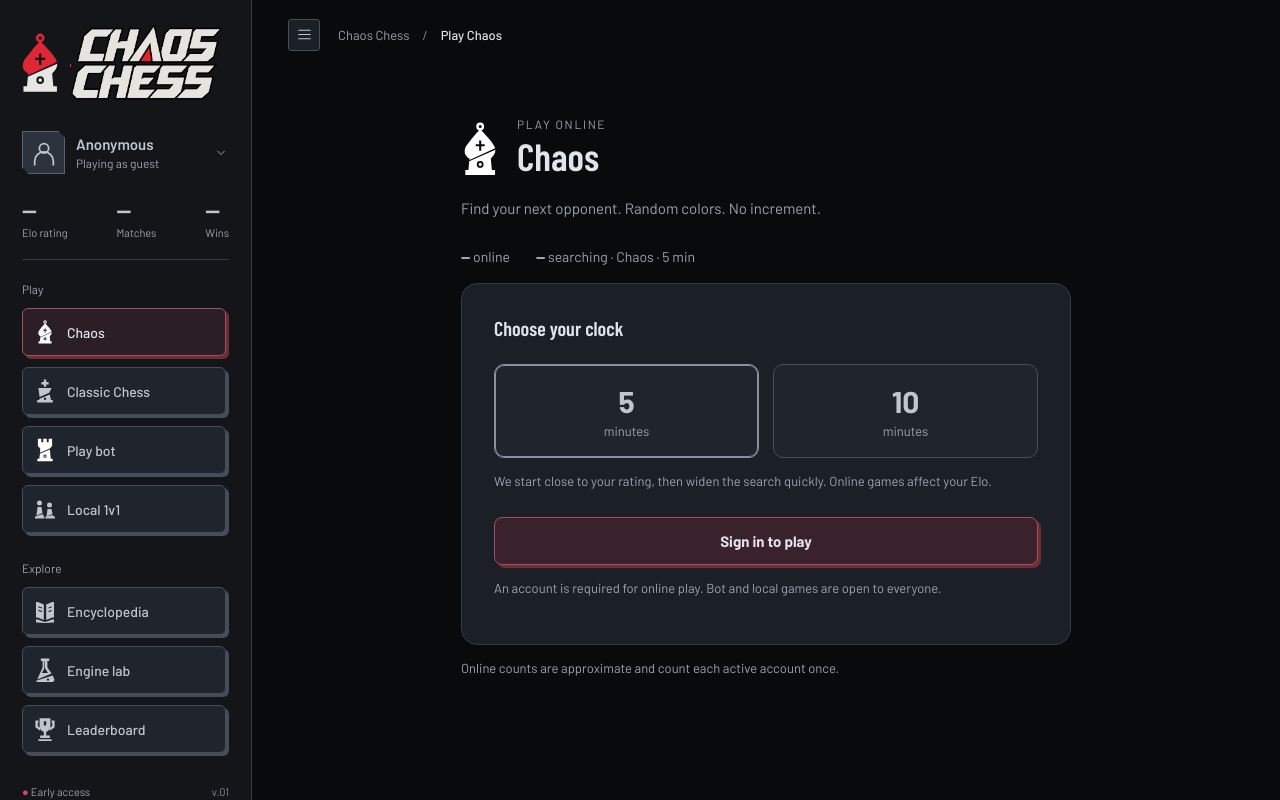
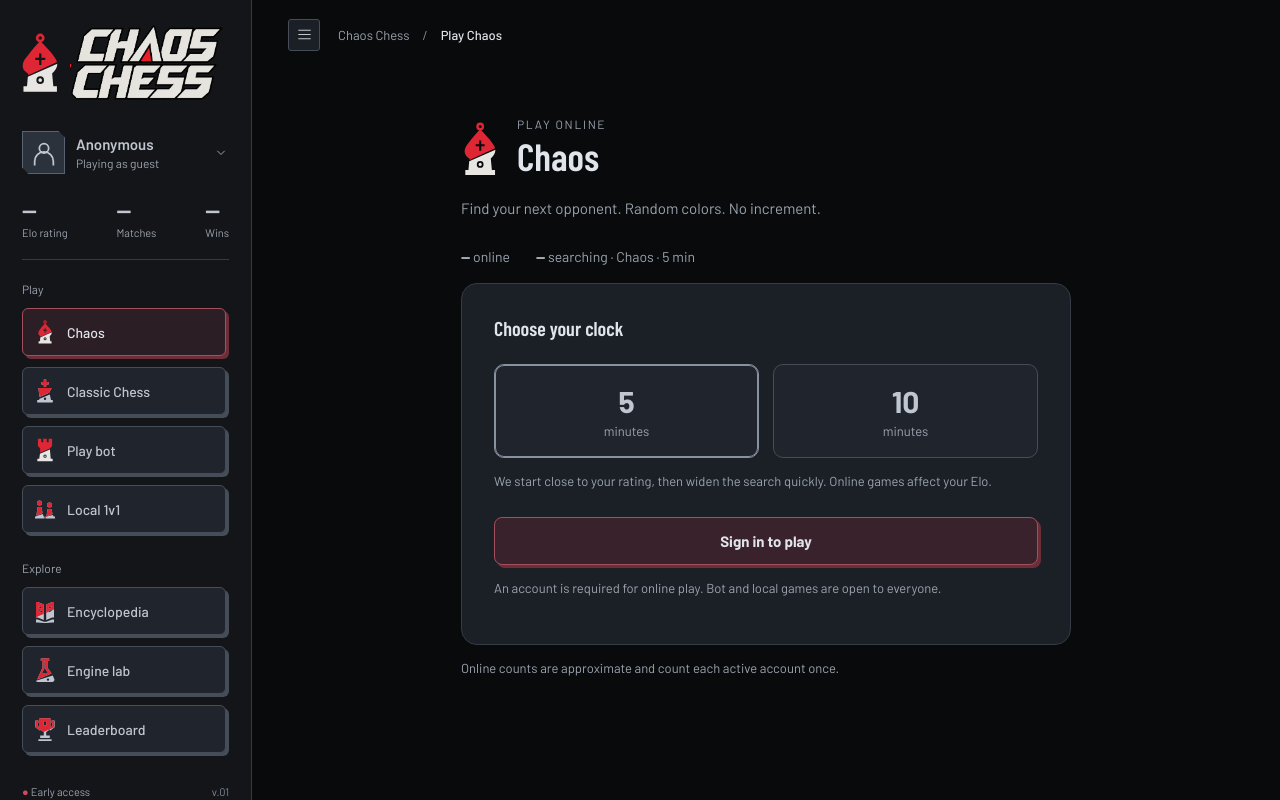
Before and after one commit to Sain-orshikh/chaos-chess, a Next.js app: page /chaos in a window 1280 px wide. Built offline with nearby package versions, Linux system fonts and the light colour scheme; no server answers.

Commit message:
icon upd

```diff
--- a/src/app/globals.css
+++ b/src/app/globals.css
@@ -19,6 +19,7 @@
   --border-selected: #87919f;
   --shadow: #353c47;
   --red: #ce4b5e;
+  --brand-red: #df2634;
   --red-button: #3a222c;
   --red-button-hover: #4a2b37;
   --red-border: #a34f5d;
@@ -1672,7 +1673,7 @@ h1, h2, h3 {
 .resume-match p { color: var(--muted); margin: 6px 0 0; font-size: 13px; }
 
 .nav-symbol { width: 20px; height: 24px; flex-shrink: 0; object-fit: contain; color: var(--foreground); }
-.nav-brand-symbol { filter: brightness(0) invert(1); }
+.nav-symbol-accent { fill: var(--brand-red); }
 
 .google-sign-in { display: block; text-align: center; padding: 12px 16px; margin: 16px 0; border: 1px solid var(--border-selected); border-radius: 8px; text-decoration: none; font-weight: 600; }
 .google-sign-in:hover { background: rgba(128, 128, 128, .15); }
--- a/src/components/nav-icon.tsx
+++ b/src/components/nav-icon.tsx
@@ -1,4 +1,5 @@
 import Image from "next/image";
+import { useId } from "react";
 
 export type NavIconName = "chaos" | "classic" | "bot" | "local" | "book" | "lab" | "trophy";
 
@@ -11,9 +12,19 @@ const silhouettes = {
   trophy: "M7 2h18v13c0 5-3 8-7 10v6h6v4H8v-4h6v-6c-4-2-7-5-7-10ZM0 6h5v4H4v5l4 3v5l-8-6Zm27 0h5v11l-8 6v-5l4-3v-5h-1ZM5 37h22v3H5ZM14 7v7h4V7Z",
 } as const;
 
+// Follow each silhouette's diagonal break, leaving its lower section silver.
+const accentClips = {
+  classic: ["0,0 32,0 32,19 0,33"],
+  local: ["0,0 20,0 20,26 0,35", "20,0 40,0 40,28 20,37"],
+  book: ["0,0 32,0 32,17 0,31"],
+  lab: ["0,0 32,0 32,24 0,38"],
+  trophy: ["0,0 32,0 32,17 0,31"],
+} as const;
+
 export default function NavIcon({ name }: { name: NavIconName }) {
+  const accentId = useId();
   if (name === "chaos" || name === "bot") {
     return <Image src={name === "chaos" ? "/brand-bishop.svg" : "/brand-rooke.svg"} width={20} height={24} alt="" className="nav-symbol nav-brand-symbol" />;
   }
-  return <svg className="nav-symbol" viewBox={name === "local" ? "0 0 40 40" : "0 0 32 40"} fill="currentColor" fillRule="evenodd" aria-hidden="true"><path d={silhouettes[name]} /></svg>;
+  return <svg className="nav-symbol" viewBox={name === "local" ? "0 0 40 40" : "0 0 32 40"} fill="currentColor" fillRule="evenodd" aria-hidden="true"><defs><clipPath id={accentId}>{accentClips[name].map(points => <polygon key={points} points={points} />)}</clipPath></defs><path d={silhouettes[name]} /><path className="nav-symbol-accent" d={silhouettes[name]} clipPath={`url(#${accentId})`} /></svg>;
 }
```
